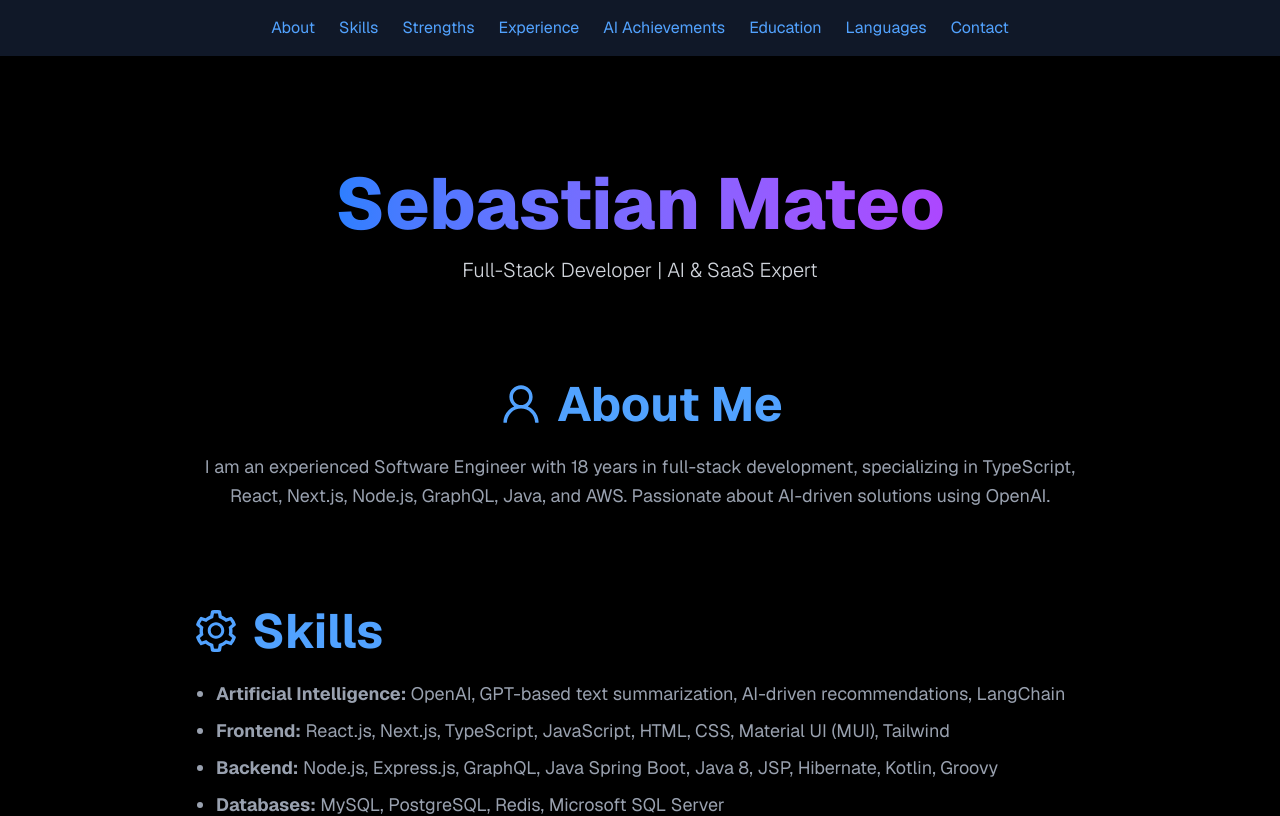
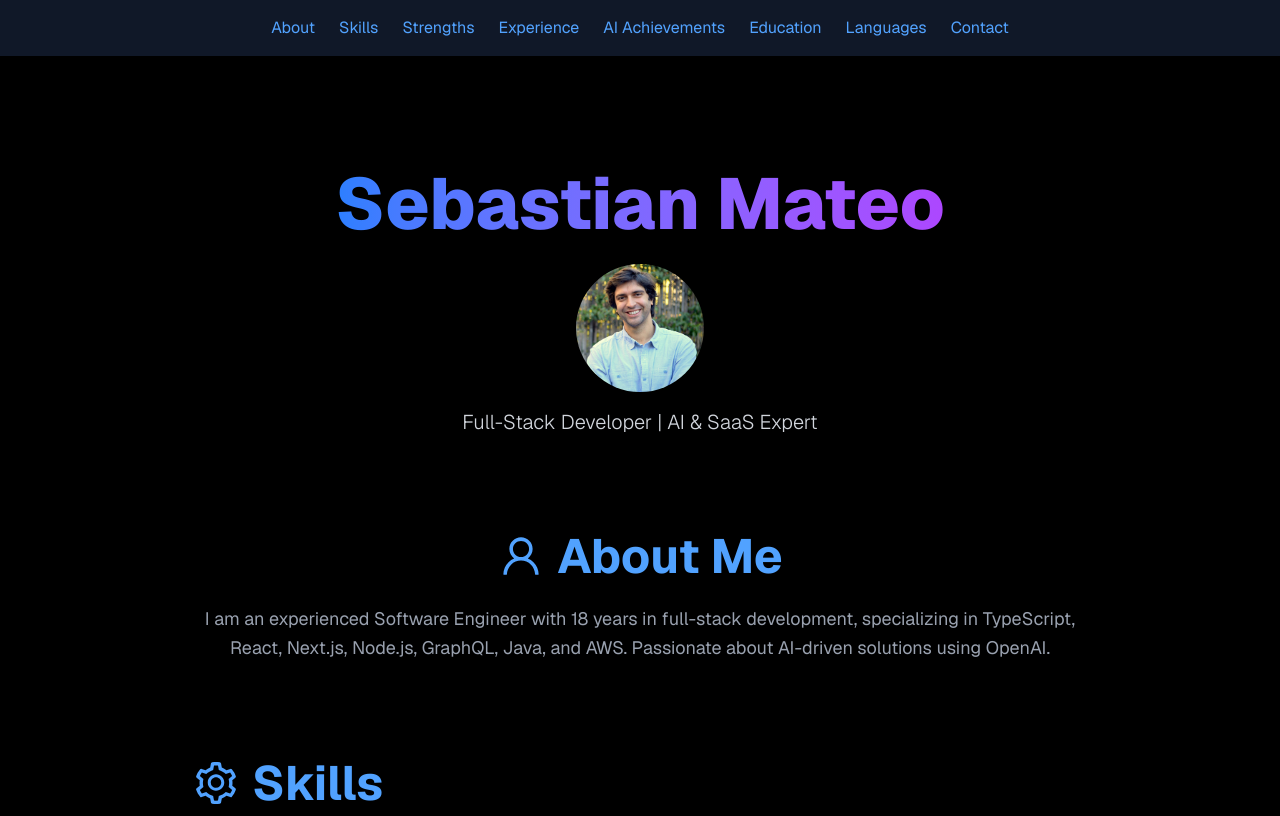
Before and after one commit to sebamateo/sebastian_portfolio, a Next.js app: page / in a window 1280 px wide. Shown: the top 816 px of the page. Built offline with nearby package versions, Linux system fonts and the light colour scheme.

Commit message:
Update and add image

```diff
--- a/src/app/page.tsx
+++ b/src/app/page.tsx
@@ -37,7 +37,7 @@ export default function Home() {
         },
     };
     // Smooth scrolling function
-    const handleSmoothScroll = useCallback((e, targetId) => {
+    const handleSmoothScroll = useCallback((e: { preventDefault: () => void; }, targetId: string) => {
         e.preventDefault();
         const section = document.getElementById(targetId);
         if (section) {
@@ -70,6 +70,18 @@ export default function Home() {
                 >
                     Sebastian Mateo
                 </motion.h1>
+                <motion.div className="mt-6" initial={{ opacity: 0, scale: 0 }}
+                     animate={{ opacity: 1, scale: 1 }}
+                     transition={{
+                         duration: 1,
+                         scale: { type: "spring", visualDuration: 0.4, bounce: 0.1 },
+                     }}>
+                    <motion.img className="w-32 h-32 rounded-full bg-gray-700 mx-auto" src="/profile_photo.jpg" alt="profile_photo"
+                                initial={{ opacity: 0, y: -50 }}
+                                animate={{ opacity: 1, y: 0 }}
+                                transition={{ duration: 1 }}/>
+                    {/* Replace the above div with your actual <img src="/profile.jpg" /> once you have a real picture */}
+                </motion.div>
                 <motion.p className="text-xl mt-4 text-gray-300 font-light" variants={fadeInUp}>Full-Stack Developer | AI & SaaS Expert</motion.p>
             </header>
             <div className="flex justify-start flex-col">
@@ -173,7 +185,7 @@ export default function Home() {
                 <div className="flex space-x-8 mt-6">
                     <a href="mailto:sebastian.mateo85@gmail.com" className="text-3xl text-blue-400 hover:text-blue-300"><FaEnvelope/></a>
                     <a href="https://www.linkedin.com/in/sebastian-mateo-horta" className="text-3xl text-blue-400 hover:text-blue-300"><FaLinkedin/></a>
-                    <a href="https://github.com" className="text-3xl text-blue-400 hover:text-blue-300"><FaGithub/></a>
+                    <a href="https://github.com/sebamateo" className="text-3xl text-blue-400 hover:text-blue-300"><FaGithub/></a>
                 </div>
             </motion.section>
             </div>
```
Also changed, not shown: public/profile_photo.jpg (added).
